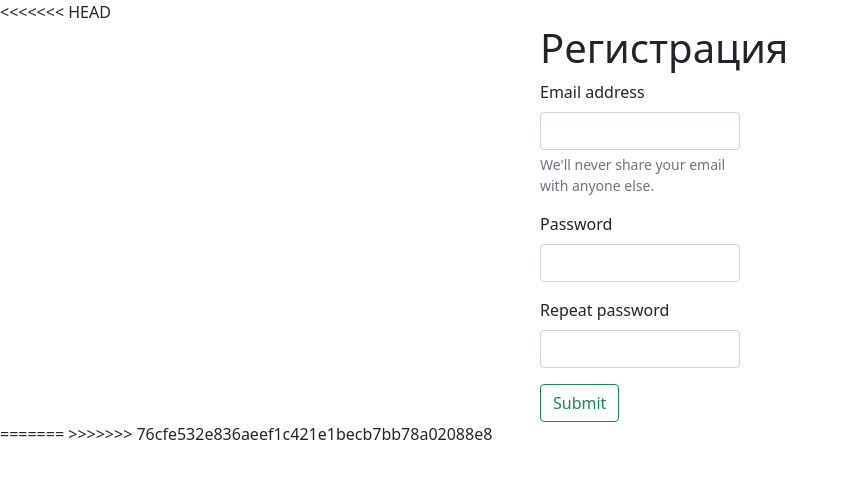
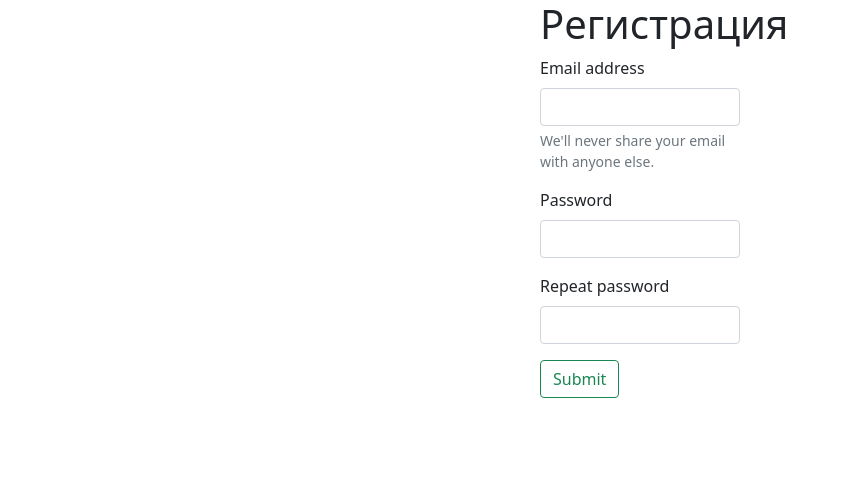
Before and after one commit to MWildFire/SchoolNews, a Flask app: page /register in a window 1280 px wide. Shown: the top 479 px of the page, without its empty margins (0-848 px from the left). Run offline with Flask 2, Linux system fonts and the light colour scheme.

Commit message:
Added changes

```diff
--- a/templates/login.html
+++ b/templates/login.html
@@ -3,7 +3,6 @@
 <head>
     <meta charset="UTF-8">
     <title>Title</title>
-<<<<<<< HEAD
     <link rel="preconnect" href="https://fonts.gstatic.com">
     <link href="https://fonts.googleapis.com/css2?family=Vollkorn:ital,wght@0,400;0,500;0,600;0,700;0,800;0,900;1,400;1,500;1,600;1,700;1,800;1,900&display=swap" rel="stylesheet">
     <link href="https://cdn.jsdelivr.net/npm/bootstrap@5.0.0-beta1/dist/css/bootstrap.min.css" rel="stylesheet" integrity="sha384-giJF6kkoqNQ00vy+HMDP7azOuL0xtbfIcaT9wjKHr8RbDVddVHyTfAAsrekwKmP1" crossorigin="anonymous">
@@ -30,10 +29,5 @@
                   <a class="btn btn-outline-success" href="http://localhost:63342/SchoolProject/templates/register.html?_ijt=d8ntlqq99j6tehi4hpd2cvtkpp" class="btn btn-outline-success">Регистрация</a>
               </form>
          </div>
-=======
-</head>
-<body>
-
->>>>>>> 76cfe532e836aeef1c421e1becb7bb78a02088e8
 </body>
 </html>
--- a/templates/register.html
+++ b/templates/register.html
@@ -3,7 +3,6 @@
 <head>
     <meta charset="UTF-8">
     <title>Title</title>
-<<<<<<< HEAD
     <link rel="stylesheet" href="../static/left_navbar.css">
     <link rel="preconnect" href="https://fonts.gstatic.com">
     <link href="https://fonts.googleapis.com/css2?family=Vollkorn:ital,wght@0,400;0,500;0,600;0,700;0,800;0,900;1,400;1,500;1,600;1,700;1,800;1,900&display=swap" rel="stylesheet">
@@ -30,10 +29,5 @@
             <a class="btn btn-outline-success" href="http://localhost:63342/SchoolProject/templates/register_person.html?_ijt=sajelrgomckhrv7u3n6fvfvhqh" class="btn btn-outline-success">Submit</a>
         </form>
      </div>
-=======
-</head>
-<body>
-
->>>>>>> 76cfe532e836aeef1c421e1becb7bb78a02088e8
 </body>
 </html>
```
